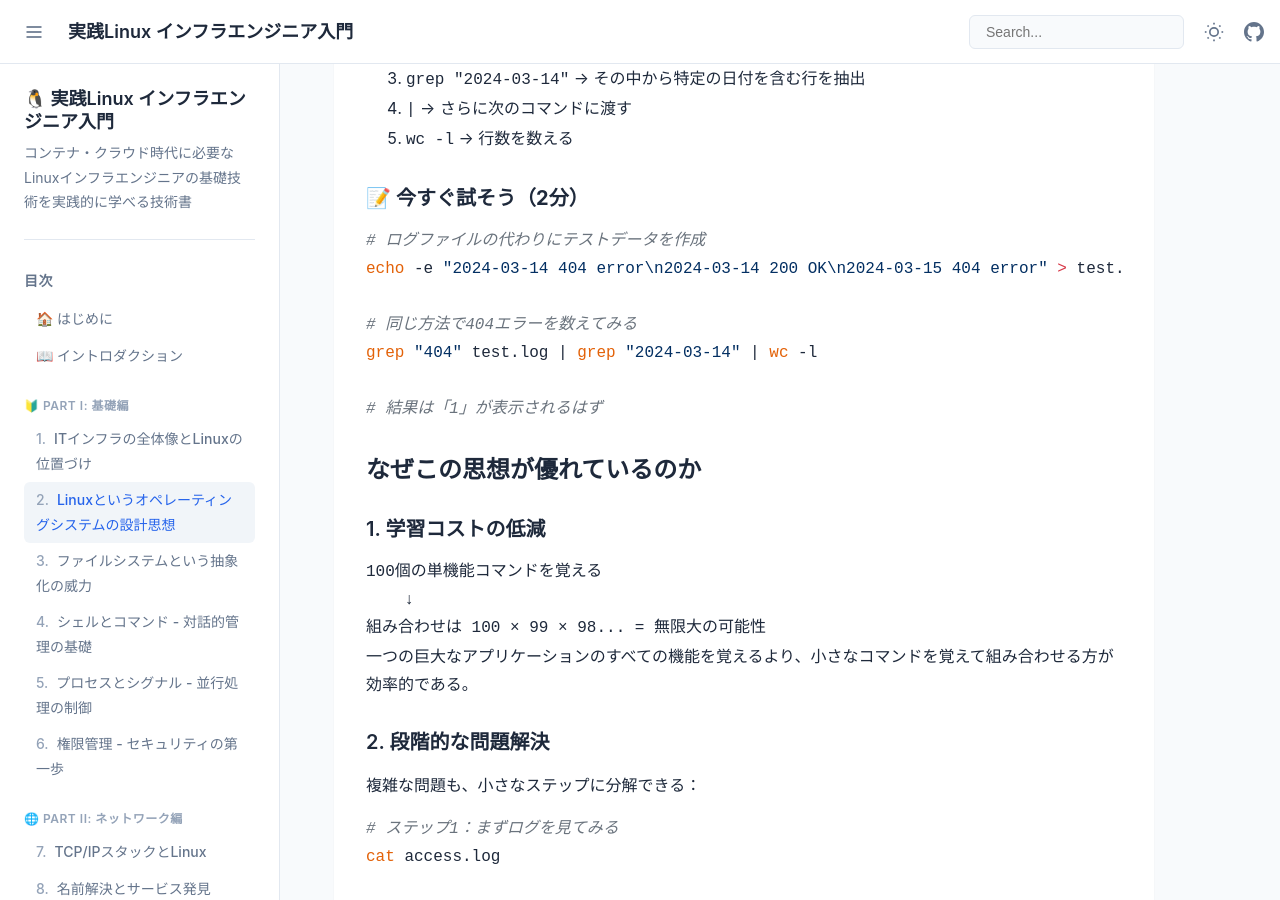
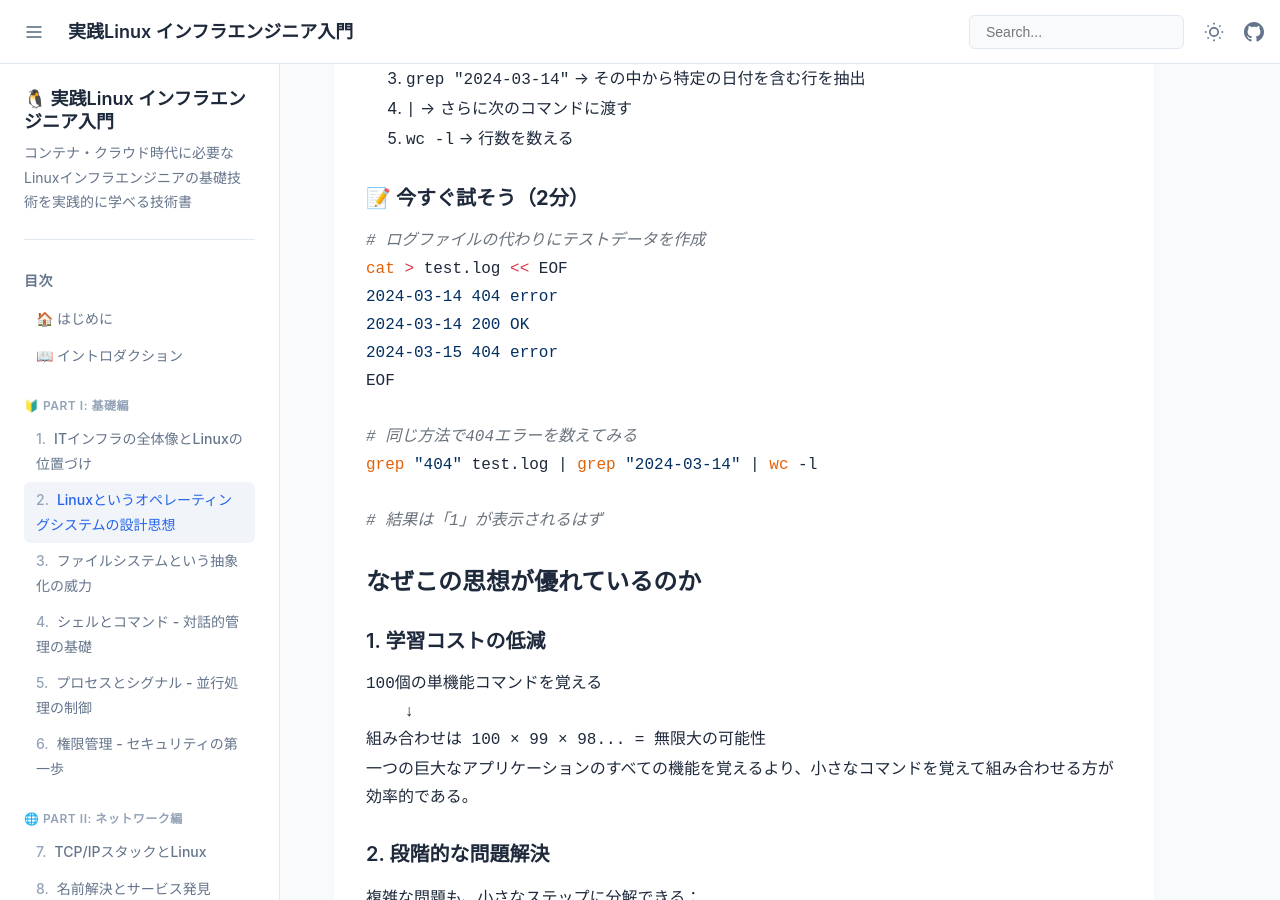
Before and after one commit to itdojp/linux-infra-textbook2, a Jekyll site: the page built from docs/chapters/chapter-02-linux-philosophy.md, in a window 1280 px wide and 900 px high, scrolled down 3194 px. Built offline with Jekyll 4.4.1, drawn with Linux system fonts in a browser that asks for light colours.

Commit message:
コードレビューの指摘を修正
- echo -e の長いコマンドをヒアドキュメントに変更
- /dev/null のコメントをより教育的に改善
- 危険なmvコマンド例を正確な例に修正
- 可読性と正確性を向上

````diff
--- a/docs/chapters/chapter-02-linux-philosophy.md
+++ b/docs/chapters/chapter-02-linux-philosophy.md
@@ -122,7 +122,11 @@ grep "404" /var/log/nginx/access.log | grep "2024-03-14" | wc -l
 #### 📝 **今すぐ試そう（2分）**
 ```bash
 # ログファイルの代わりにテストデータを作成
-echo -e "2024-03-14 404 error\n2024-03-14 200 OK\n2024-03-15 404 error" > test.log
+cat > test.log << EOF
+2024-03-14 404 error
+2024-03-14 200 OK
+2024-03-15 404 error
+EOF
 
 # 同じ方法で404エラーを数えてみる
 grep "404" test.log | grep "2024-03-14" | wc -l
````
Also changed, not shown: docs/chapters/chapter-03-filesystem-abstraction.md (+1 -1 lines), docs/chapters/chapter-04-shell-and-commands.md (+1 -1 lines).
